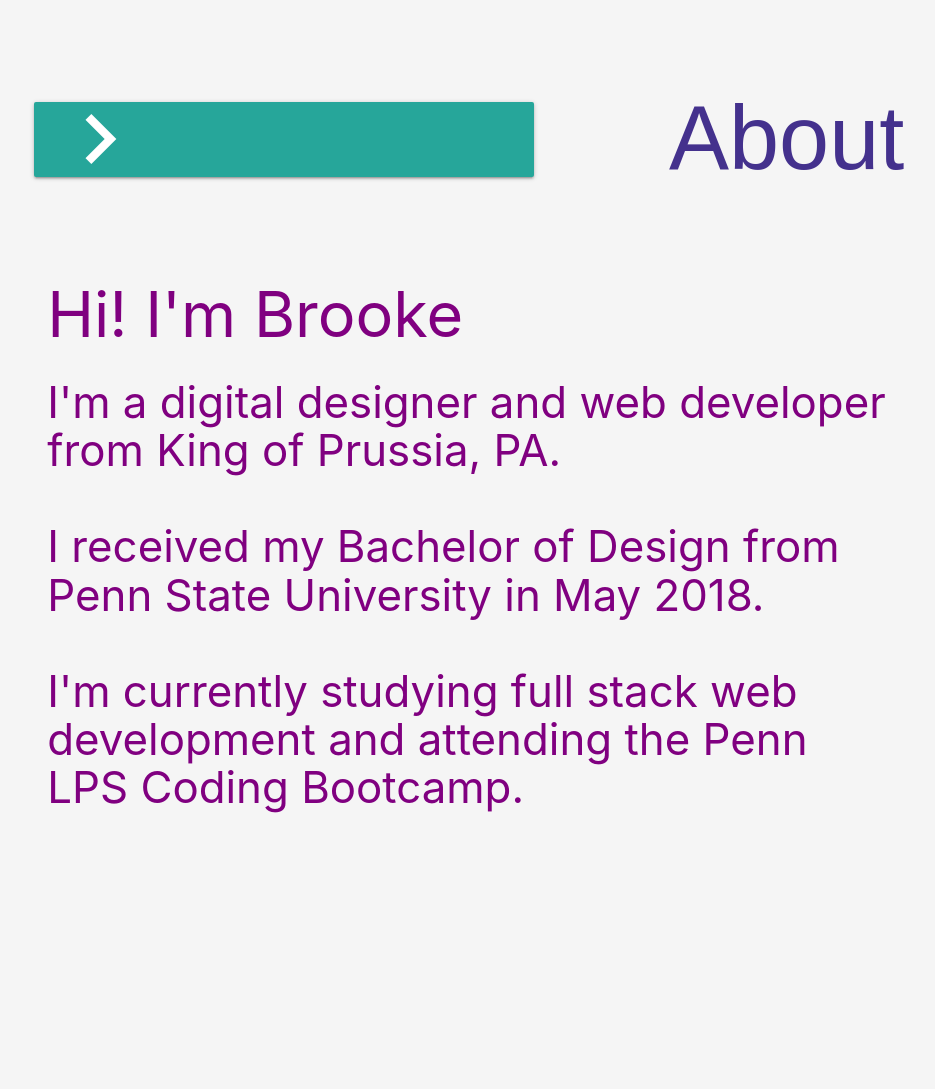
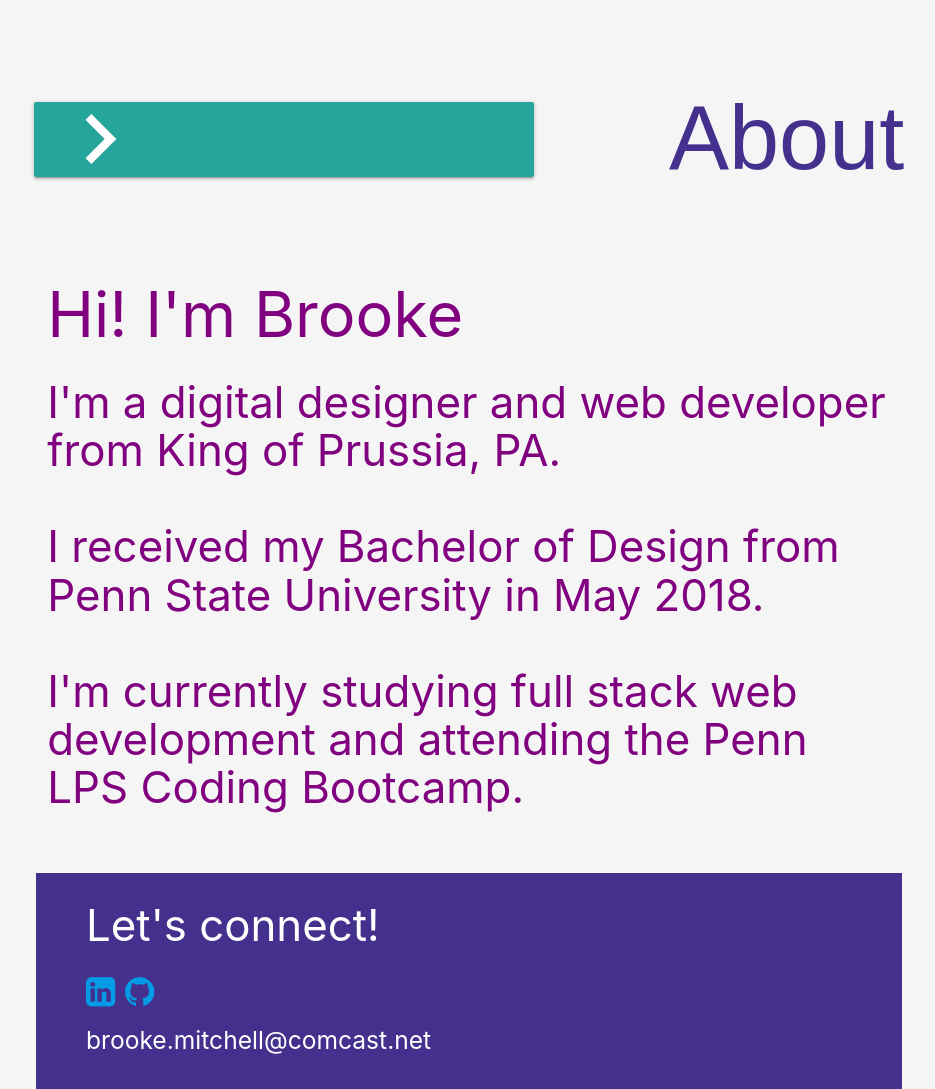
Before and after one commit to brookeemily/brookeemily.github.io, a plain HTML site: page about.html in a window 1280 px wide. Shown: the whole page, without its empty margins (171-1106 px from the left). Before the commit the page ends 1038 px from the top, so only its background shows below. Drawn offline with nearby package versions, Linux system fonts and the light colour scheme; a web font is replaced by a local one.

Commit message:
some content updates

```diff
--- a/about.html
+++ b/about.html
@@ -22,6 +22,9 @@
 
     <!--Let browser know website is optimized for mobile-->
     <meta name="viewport" content="width=device-width, initial-scale=1.0" />
+
+    <!-- Important Font Awesome -->
+    <link rel="stylesheet" href="https://cdnjs.cloudflare.com/ajax/libs/font-awesome/4.7.0/css/font-awesome.min.css">
 </head>
 
 <body>
@@ -44,14 +47,31 @@
                 <h1>Hi! I'm Brooke</h1>
                 <h3>
                     I'm a digital designer and web developer from King of Prussia, PA.
-                    <br><br> I received my Bachelor of Design from Penn State University in May 2018.
-                   <br> <br> I'm currently studying full stack web development and attending the Penn LPS Coding Bootcamp.
+                    <br>
+                    <br> I received my Bachelor of Design from Penn State University in May 2018.
+                    <br>
+                    <br> I'm currently studying full stack web development and attending the Penn LPS Coding Bootcamp.
                 </h3>
-
+                <br>
 
             </div>
         </div>
-    </div>
+        <div class="row">
+
+            <div class="col s12" id="connect">
+
+                <h3> Let's connect! </h3>
+                <h4>
+                    <a target="_blank" href="https://www.linkedin.com/in/brooke-mitchell-905236107/">
+                        <i class="fa fa-linkedin-square"></i>
+                    </a>
+
+                    <a target="_blank" href="https://github.com/brookeemily"><i class="fa fa-github"></i></a>
+                <h5> brooke.mitchell@comcast.net </h5>
+            </div>
+
+        </div>
+
     </div>
 
 
--- a/assets/css/style-about.css
+++ b/assets/css/style-about.css
@@ -129,11 +129,11 @@ color: purple;
   color: purple;
 }
 
-/* .card-columns {
-  @include media-breakpoint-only(lg) {
-    column-count: 4;
-  }
-  @include media-breakpoint-only(xl) {
-    column-count: 5;
-  }
-} */
+#connect {
+  margin-top: 0px;
+  background-color: #44318d;
+  width: 100%;
+  padding: 0px 50px;
+  padding-bottom: 25px;
+  color: white;
+}
```
Also changed, not shown: images/IMG_0636.jpg (added), 1 other file.
